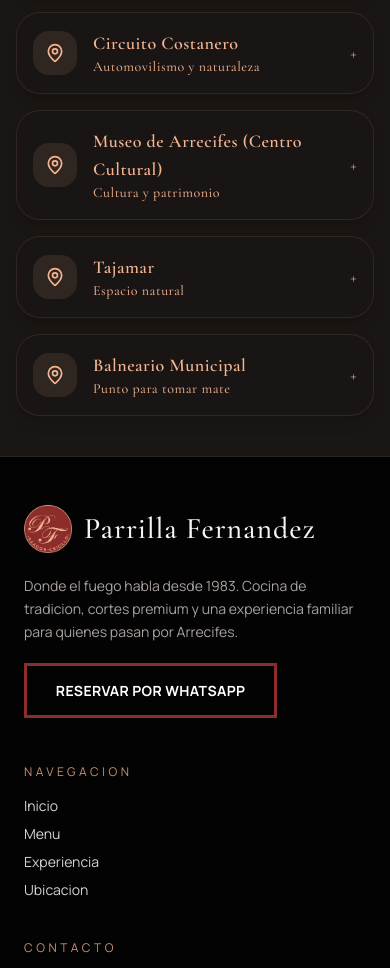
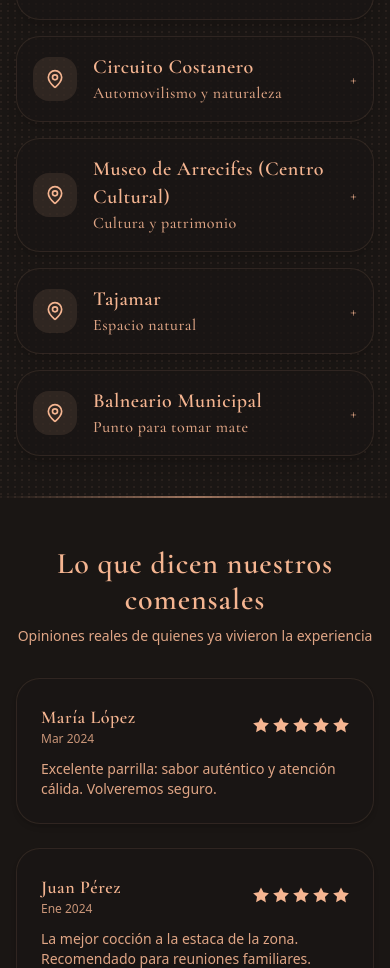
Before and after one commit to valentinomaseda/parrilla-fernandez, a React (Vite) app: page / in a window 390 px wide. Shown: the part 7656-8624 px from the top of the page. Built offline with nearby package versions, Linux system fonts and the light colour scheme.

Commit message:
feat: add ReviewsSection component and update App to include it; enhance TourismSection styling and structure

```diff
--- a/src/App.jsx
+++ b/src/App.jsx
@@ -9,6 +9,7 @@ import LocationHoursSection from "./components/LocationHoursSection";
 import Footer from "./components/Footer";
 import StatsSection from "./components/StatsSection";
 import TourismSection from "./components/TourismSection";
+import ReviewsSection from "./components/ReviewsSection";
 
 export default function App() {
   return (
@@ -29,6 +30,10 @@ export default function App() {
         <ValueInfoSection />
         <LocationHoursSection />
         <TourismSection />
+        <div className="max-w-7xl mx-auto">
+          <div aria-hidden="true" className="h-0.5 bg-gradient-to-r from-transparent via-brand-cream/60 to-transparent rounded-full" />
+        </div>
+        <ReviewsSection />
       </motion.main>
 
       <Footer />
--- /dev/null
+++ b/src/components/ReviewsSection.jsx
@@ -0,0 +1,120 @@
+import React from 'react'
+import { motion } from 'framer-motion'
+import { Star } from 'lucide-react'
+
+function FilledStar({ size = 16, className = '' }) {
+  return (
+    <svg
+      xmlns="http://www.w3.org/2000/svg"
+      viewBox="0 0 24 24"
+      width={size}
+      height={size}
+      fill="currentColor"
+      className={className}
+    >
+      <path d="M12 .587l3.668 7.431 8.2 1.192-5.934 5.787 1.402 8.168L12 18.896l-7.336 3.866 1.402-8.168L.132 9.21l8.2-1.192L12 .587z" />
+    </svg>
+  )
+}
+
+const sampleReviews = [
+  {
+    id: 1,
+    name: 'María López',
+    date: 'Mar 2024',
+    rating: 5,
+    text: 'Excelente parrilla: sabor auténtico y atención cálida. Volveremos seguro.'
+  },
+  {
+    id: 2,
+    name: 'Juan Pérez',
+    date: 'Ene 2024',
+    rating: 5,
+    text: 'La mejor cocción a la estaca de la zona. Recomendado para reuniones familiares.'
+  },
+  {
+    id: 3,
+    name: 'Lucía Gómez',
+    date: 'Nov 2023',
+    rating: 4,
+    text: 'Muy buena experiencia; las porciones son generosas y el ambiente agradable.'
+  },
+  {
+    id: 4,
+    name: 'Carlos Díaz',
+    date: 'Oct 2023',
+    rating: 5,
+    text: 'Servicio ágil y cortes excelentes. Arrecifes, cuna de campeones, también se come bien aquí.'
+  },
+  {
+    id: 5,
+    name: 'Ana Ruiz',
+    date: 'Ago 2023',
+    rating: 5,
+    text: 'Atención de primera y sabores con tradición. Imperdible.'
+  },
+  {
+    id: 6,
+    name: 'Pedro Martín',
+    date: 'May 2023',
+    rating: 4,
+    text: 'Buena relación calidad-precio; volveré a probar el asado a la estaca.'
+  }
+]
+
+export default function ReviewsSection({ reviews = sampleReviews }) {
+  const isDark = true // this section uses wood-dark background per spec
+
+  return (
+    <section className="w-full bg-wood-dark text-brand-cream font-sans py-12 px-4 md:px-8">
+      <div className="max-w-7xl mx-auto">
+        <header className="text-center mb-8">
+          <h2 className="text-3xl md:text-4xl font-display font-semibold">Lo que dicen nuestros comensales</h2>
+          <p className="mt-2 text-sm text-brand-cream/90">Opiniones reales de quienes ya vivieron la experiencia</p>
+        </header>
+
+        <div className="grid grid-cols-1 md:grid-cols-3 gap-6">
+          {reviews.map((r, idx) => (
+            <motion.article
+              key={r.id}
+              initial={{ opacity: 0, y: 12 }}
+              whileInView={{ opacity: 1, y: 0 }}
+              viewport={{ once: true, amount: 0.15 }}
+              transition={{ duration: 0.45, delay: idx * 0.06 }}
+              className="rounded-3xl bg-wood-dark/70 border border-brand-cream/10 p-6 shadow-md"
+            >
+              <div className="flex items-center justify-between mb-3">
+                <div>
+                  <h3 className="font-display text-lg md:text-xl font-semibold">{r.name}</h3>
+                  <div className="text-xs text-brand-cream/80">{r.date}</div>
+                </div>
+                <div className="flex items-center gap-1">
+                  {Array.from({ length: 5 }).map((_, i) =>
+                    i < r.rating ? (
+                      <FilledStar key={i} size={16} className="text-brand-cream" />
+                    ) : (
+                      <Star key={i} size={16} className="text-brand-cream/30" />
+                    )
+                  )}
+                </div>
+              </div>
+
+              <p className="text-sm text-brand-cream/90">{r.text}</p>
+            </motion.article>
+          ))}
+        </div>
+
+        <div className="mt-8 text-center">
+          <a
+            href="https://www.google.com/search?q=Parrilla+Fernandez+Arrecifes"
+            target="_blank"
+            rel="noreferrer"
+            className="inline-block bg-brand-cream text-wood-dark font-semibold px-6 py-3 rounded-full shadow-md"
+          >
+            Ver más en Google Reviews
+          </a>
+        </div>
+      </div>
+    </section>
+  )
+}
--- a/src/components/TourismSection.jsx
+++ b/src/components/TourismSection.jsx
@@ -93,17 +93,17 @@ export default function TourismSection({ arrecifesPlaces = defaultPlaces }) {
   const toggle = (id) => setActivePlaceId((prev) => (prev === id ? null : id))
 
   return (
-    <section id="turismo" className="w-full bg-wood-dark text-brand-cream font-display py-10 px-4 md:px-8">
+    <section id="turismo" className="w-full noise-dark relative bg-grain [background-size:8px_8px] text-brand-cream font-display py-10 px-4 md:px-8 text-base md:text-lg">
       <div className="max-w-7xl mx-auto grid grid-cols-1 md:grid-cols-[1.2fr_1fr] gap-8">
         {/* Left: Accordion */}
         <div className="space-y-4">
             <div className="flex items-center gap-4">
               <span className="ml-0 inline-flex items-center gap-3">
                 <Trophy className="text-brand-cream" size={28} />
-                <span className="text-3xl md:text-4xl font-extrabold tracking-tight">Cuna de Campeones</span>
+                <span className="text-4xl md:text-5xl font-extrabold tracking-tight">Cuna de Campeones</span>
               </span>
             </div>
-            <span className='text-xl'>Lugares de interés</span>
+            <span className='text-2xl md:text-3xl font-semibold'>Lugares de interés</span>
             {arrecifesPlaces.map((place) => {
               const isActive = place.id === activePlaceId
               return (
@@ -121,8 +121,8 @@ export default function TourismSection({ arrecifesPlaces = defaultPlaces }) {
                         <MapPin className="text-brand-cream" size={20} />
                       </div>
                       <div>
-                        <div className="text-lg font-semibold">{place.name}</div>
-                        <div className="text-sm text-brand-cream/90">{place.tagline}</div>
+                        <div className="text-xl md:text-2xl font-semibold">{place.name}</div>
+                        <div className="text-base text-brand-cream/90">{place.tagline}</div>
                       </div>
                     </div>
                     <div className="text-brand-cream/80">{isActive ? '−' : '+'}</div>
@@ -137,7 +137,7 @@ export default function TourismSection({ arrecifesPlaces = defaultPlaces }) {
                         transition={{ duration: 0.35 }}
                         className="overflow-hidden mt-3 text-sm"
                       >
-                        <p className="mb-3">{place.description}</p>
+                        <p className="mb-3 text-base">{place.description}</p>
                         {/* Mobile visuals: show gallery + map under the item on small screens */}
                         <div className="md:hidden mt-3">
                           <div className="grid grid-cols-3 gap-2 h-40 rounded-2xl overflow-hidden">
@@ -154,7 +154,7 @@ export default function TourismSection({ arrecifesPlaces = defaultPlaces }) {
 
                           <div className="mt-3 h-48 rounded-2xl overflow-hidden">
                               <iframe
-                              title={`map-mobile-${place.id}`}
+                                title={`Ubicación de ${place.name} en Arrecifes`}
                                 src={place.iframeSrc ? place.iframeSrc : `https://www.google.com/maps?q=${place.coords?.lat},${place.coords?.lng}&output=embed`}
                                 className="w-full h-full border-0"
                                 loading="lazy"
@@ -201,7 +201,7 @@ export default function TourismSection({ arrecifesPlaces = defaultPlaces }) {
             </div>
             <div className="w-full h-56 md:h-72">
               <iframe
-                title={`map-${activePlace.id}`}
+                title={`Ubicación de ${activePlace.name} en Arrecifes`}
                 src={activePlace.iframeSrc ? activePlace.iframeSrc : `https://www.google.com/maps?q=${activePlace.coords?.lat},${activePlace.coords?.lng}&output=embed`}
                 className="w-full h-full border-0"
                 loading="lazy"
```
Lines whose indentation alone changed are shown as unchanged.
